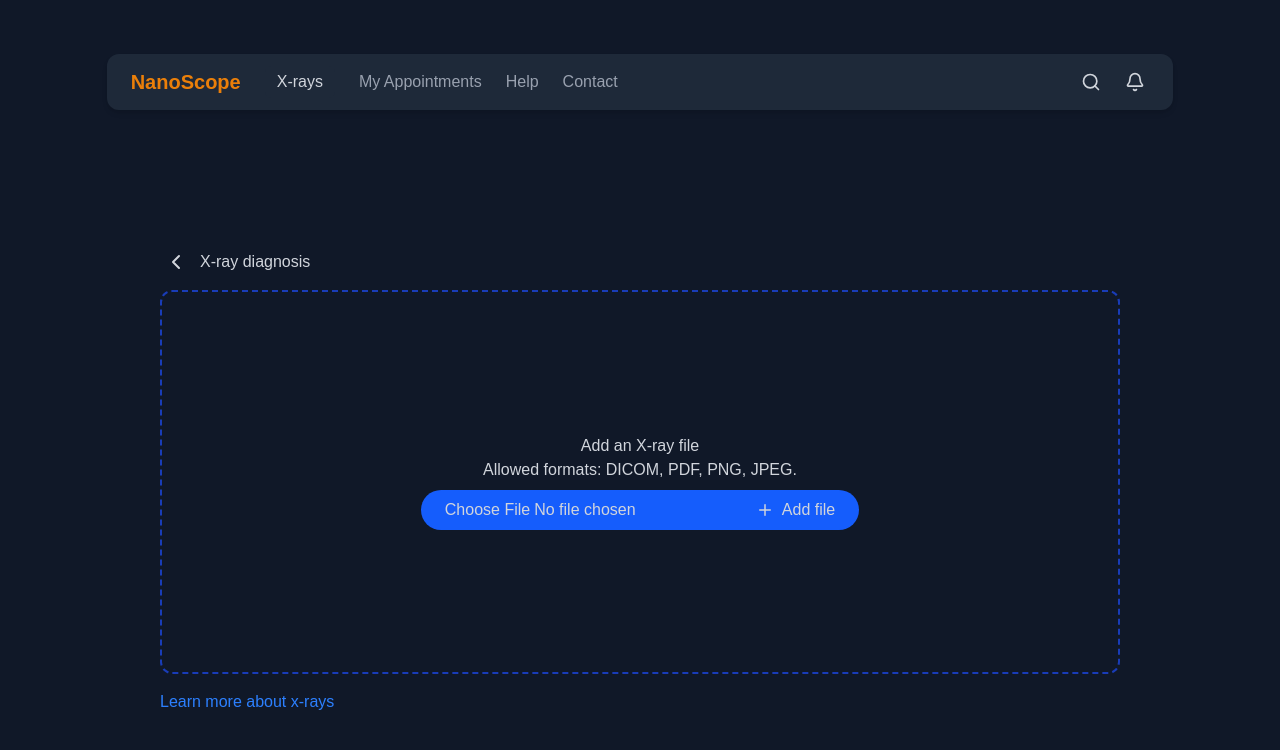
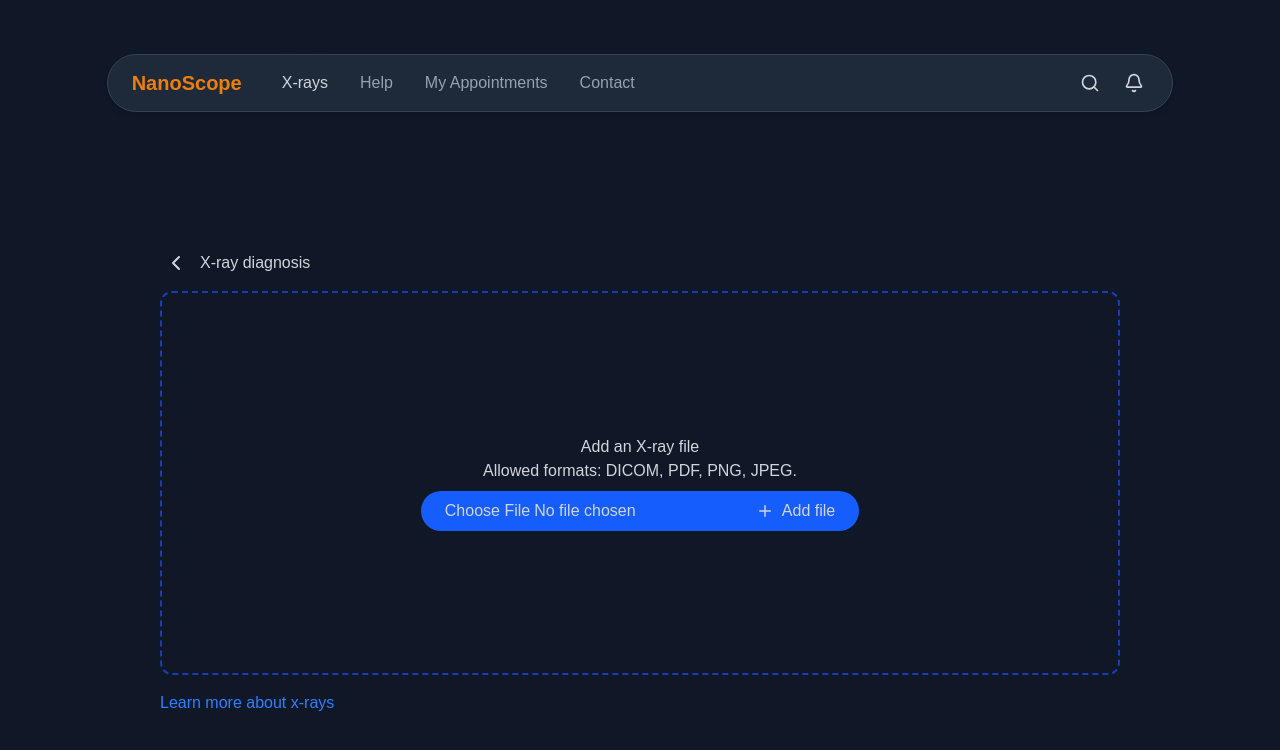
Before and after one commit to checkioname/NanoScope, a Next.js app in the folder app--nanoscope-front/: page /upload in a window 1280 px wide. Shown: the top 750 px of the page. Built offline with nearby package versions, Linux system fonts and the light colour scheme.

Commit message:
Feat: atualizacoes UI nav bar

```diff
--- /dev/null
+++ b/app--nanoscope-front/src/app/analysis/page.js
@@ -0,0 +1,5 @@
+export default function AnalysisPage() {
+    return <main>
+        <h1>Hi</h1>
+    </main>
+}
--- a/app--nanoscope-front/src/app/components/navbar/navbar.js
+++ b/app--nanoscope-front/src/app/components/navbar/navbar.js
@@ -3,13 +3,13 @@ import { Search, Bell } from 'lucide-react';
 
 export default function Navbar() {
   return (
-    <nav className="flex items-center justify-between bg-gray-800 px-6 py-3 rounded-xl shadow-md">
+    <nav className="flex items-center justify-between bg-gray-800 px-6 rounded-full shadow-md border border-gray-700">
       <div className="flex items-center space-x-6">
         <div className="text-xl font-bold text-orange-400/90">NanoScope</div>
-        <button className="px-3 py-1 rounded-md bg-gray-800 text-gray-300 hover:bg-blue-700 hover:text-white">X-rays</button>
-        <button className="text-gray-400 hover:text-white">My Appointments</button>
-        <button className="text-gray-400 hover:text-white">Help</button>
-        <button className="text-gray-400 hover:text-white">Contact</button>
+        <button className="p-4 m-0 rounded-full bg-gray-800 text-gray-300 hover:bg-gray-700 hover:text-white">X-rays</button>
+        <button className="p-4 m-0 text-gray-400 rounded-full hover:bg-gray-700 hover:text-white">Help</button>
+        <button className="p-4 m-0 text-gray-400 rounded-full hover:bg-gray-700 hover:text-white">My Appointments</button>
+        <button className="p-4 m-0 text-gray-400 rounded-full hover:bg-gray-700 hover:text-white">Contact</button>
       </div>
       <div className="flex items-center space-x-4">
         <button className="p-1 rounded-md hover:bg-gray-800"><Search size={20} /></button>
```
